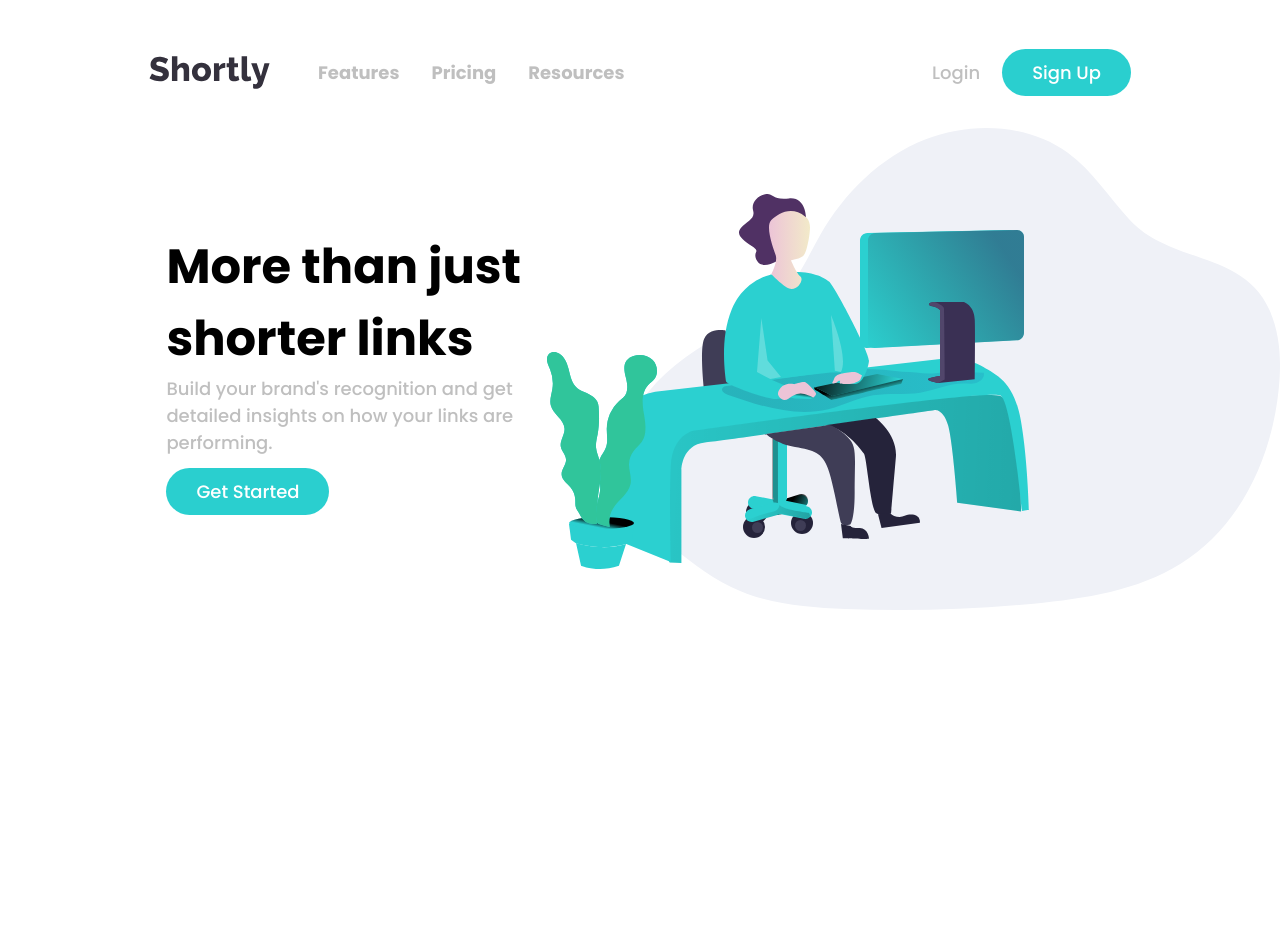
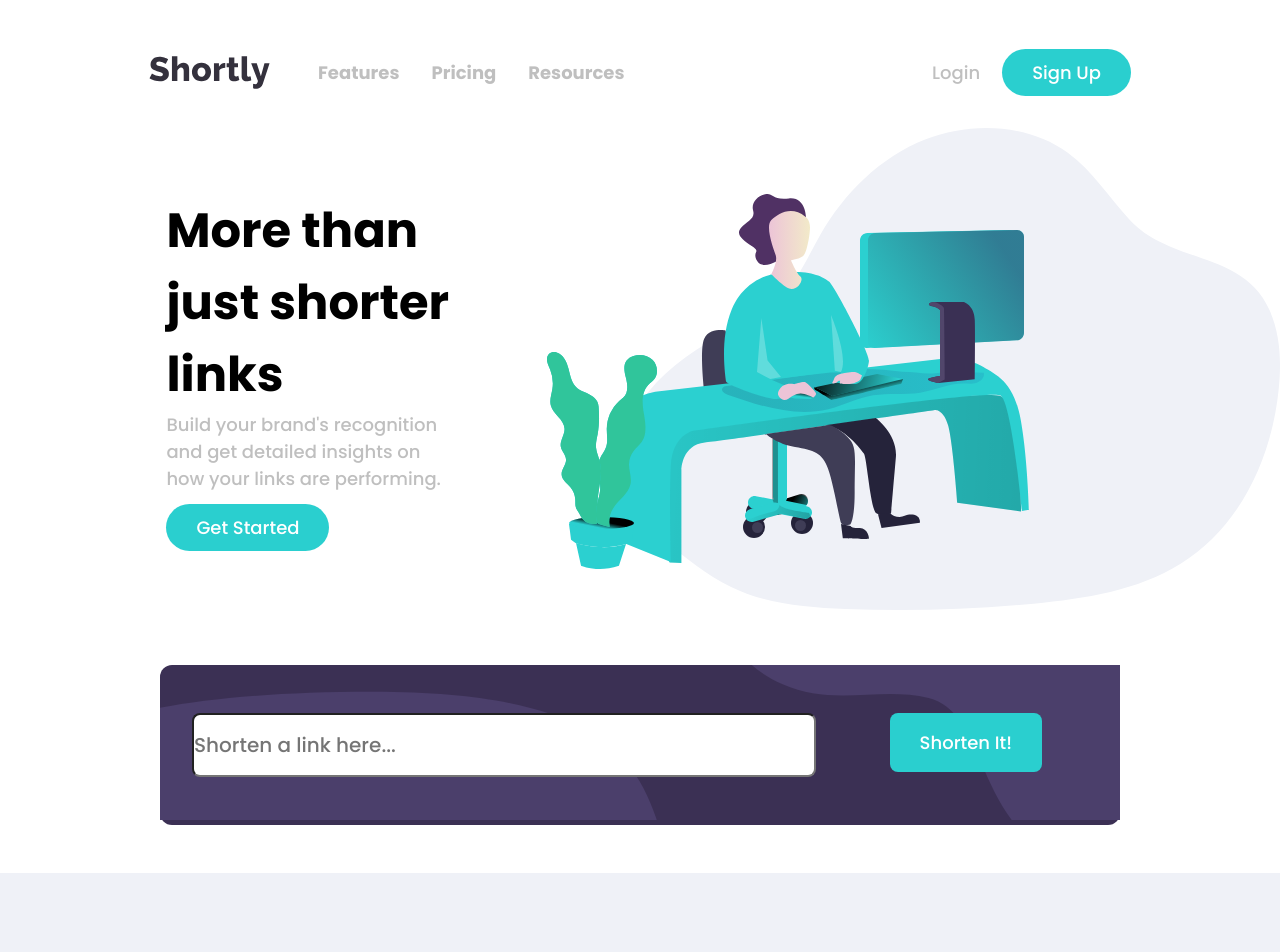
Before and after one commit to Akash007670/TheInternetFolks, a React (Create React App) app: page / in a window 1280 px wide. Shown: the top 952 px of the page. Before the commit the page ends 800 px from the top, so only its background shows below. Built offline with nearby package versions, Linux system fonts and the light colour scheme.

Commit message:
Added changes

```diff
--- a/src/App.js
+++ b/src/App.js
@@ -14,9 +14,9 @@ const App = () => {
         <Home />
         <Start />
       </Router>
-      {/* <Searchbar />
+      <Searchbar />
       <Content />
-      <Footer /> */}
+      <Footer />
     </div>
   );
 };
--- a/src/components/GetStarted/GetStartedElement.js
+++ b/src/components/GetStarted/GetStartedElement.js
@@ -19,7 +19,7 @@ export const ContentWrapper = styled.div`
   flex-direction: column;
   flex-wrap: wrap;
   margin-left: 13%;
-  margin-right: 1rem;
+  margin-right: 3rem;
   width: auto;
   @media screen and (max-width: 760px) {
     display: flex;
@@ -54,12 +54,14 @@ export const Para = styled.p`
   text-align: start;
   font-size: 18px;
   // background-color : yellow;
+  margin-right: 3rem;
   color: #bfbfbf;
   max-width: auto;
 
   @media screen and (max-width: 760px) {
     font-size: 10px;
     text-align: center;
+    margin-left: 2rem;
   }
 `;
 
--- a/src/components/MainContent/Searchbar.js
+++ b/src/components/MainContent/Searchbar.js
@@ -1,51 +1,50 @@
-import React, { useState,useEffect } from "react";
+import React, { useState, useEffect } from "react";
 import axios from "axios";
 import bgshorten from "../assets/images/bg-shorten-desktop.svg";
 
-import {CopyToClipboard} from 'react-copy-to-clipboard';
+import { CopyToClipboard } from "react-copy-to-clipboard";
 import {
   Background,
   SearchBar,
-  ButtonWrapper,
   Button,
   LinkList,
   CopyBtn,
-  CopiedBtn,
-  Paragraph
+  Paragraph,
 } from "../MainContent/SearchbarElement";
 
 const Searchbar = () => {
   const [query, setQuery] = useState("");
-  const [response,setResponse] = useState(null);
-  const [loading,setLoading] = useState(false);
-  const [copied,setCopied] = useState(false);
+  const [response, setResponse] = useState(null);
+  const [loading, setLoading] = useState(false);
+  const [copied, setCopied] = useState(false);
 
   useEffect(() => {
-    if(copied){
-      setTimeout(() => setCopied(false),3000);
+    if (copied) {
+      setTimeout(() => setCopied(false), 3000);
     }
-  },[copied])
+  }, [copied]);
 
   const handleOnClick = async (e) => {
     console.log(query);
-    if(query !== ""){
-      try{
+    if (query !== "") {
+      try {
         setLoading(true);
-        let res = await axios.get(`https://api.shrtco.de/v2/shorten?url=${query}`);
+        let res = await axios.get(
+          `https://api.shrtco.de/v2/shorten?url=${query}`
+        );
         console.log(res.data);
         setResponse(res.data);
         setLoading(false);
-      }catch(e){
+      } catch (e) {
         console.log(e);
       }
-
     }
-  }
+  };
 
   return (
     <>
       <Background>
-        <img src={bgshorten} alt="bg-short" height={130} width="100%" />
+        <img src={bgshorten} alt="bg-short" />
         <SearchBar
           input
           type="text"
@@ -53,23 +52,21 @@ const Searchbar = () => {
           value={query}
           onChange={(e) => setQuery(e.target.value)}
         />
-        <ButtonWrapper>
-          <Button onClick={handleOnClick}>
-            {loading ? "Shortening...." : "Shorten It!"}
-          </Button>
-        </ButtonWrapper>
+        <Button onClick={handleOnClick}>
+          {loading ? "Shortening...." : "Shorten It!"}
+        </Button>
       </Background>
 
-
       <LinkList>
-      <Paragraph>{response ? response?.result?.short_link : "Please enter a URL above"}</Paragraph>
-      <CopyToClipboard text={response?.result?.short_link}
-          onCopy={() => setCopied(true)}>
-        <CopyBtn>{copied ? "Copied" : "Copy"}</CopyBtn>
+        <Paragraph>
+          {response ? response?.result?.short_link : "Please add a link"}
+        </Paragraph>
+        <CopyToClipboard
+          text={response?.result?.short_link}
+          onCopy={() => setCopied(true)}
+        >
+          <CopyBtn>{copied ? "Copied" : "Copy"}</CopyBtn>
         </CopyToClipboard>
-      </LinkList>
-      <LinkList>
-        <CopiedBtn onClick = {e => console.log('hello')} >Copied</CopiedBtn>
       </LinkList>
     </>
   );
--- a/src/components/MainContent/SearchbarElement.js
+++ b/src/components/MainContent/SearchbarElement.js
@@ -2,111 +2,94 @@ import styled from "styled-components";
 
 export const Background = styled.div`
   display: flex;
-  margin-top: 30rem;
-  margin-left: 9rem;
-  margin-right: 12rem;
+  position: relative;
+  margin: 3rem 12.5%;
+  max-width: 100%;
+  height: 10rem;
   background-color: #3b3054;
-  position: sticky;
-  border-radius: 20px;
-  margin-bottom: 2rem;
-  z-index: 999;
+  border-radius: 12px;
+
+  & img {
+    height: 155px;
+    width: 100%;
+  }
 
   @media screen and (max-width: 760px) {
-    display: flex;
-    flex: 100;
-    margin-top: 10px;
-    padding: 10px;
-    width: 90%;
-    position: absolute;
-    left: -125px;
+    margin-top: 1rem;
+    height: 10rem;
+    width: 100%;
+    max-width: 95%;
     margin-bottom: 2rem;
-    z-index: 0;
+    margin-left: 1rem;
+    & img {
+      height: auto;
+    }
   }
 `;
 
 export const SearchBar = styled.input`
   display: flex;
   position: absolute;
-  top: 2rem;
+  font-size: 20px;
   left: 2rem;
-  align-items: center;
-  justify-content: center;
-  border: none;
+  top: 3rem;
+  height: 40%;
+  width: 80%;
+  max-width: 65%;
+  border-radius: 8px;
   outline: none;
-  font-size: 18px;
-  width: 668px;
-  height: 40px;
-  margin: 10px;
-  padding: 10px;
-  border-radius: 5px;
-  cursor: pointer;
-
   @media screen and (max-width: 760px) {
-    display: flex;
-    width: 90%;
-    left: 2px;
     top: 1rem;
-    flex: 100;
-    order: 1;
-  }
-`;
-
-export const ButtonWrapper = styled.div`
-  display: flex;
-  align-items: center;
-  position: absolute;
-  top: 2.3rem;
-  right: 2rem;
-  @media screen and (max-width: 760px) {
-    display: flex;
+    left: 1rem;
+    font-size: 18px;
     width: 100%;
-    flex: 100;
-    order: 2;
-    top: 100px;
-    left: 11px;
-    padding-bottom: 1.5rem;
+    max-width: 90%;
   }
 `;
 
 export const Button = styled.button`
+  display: flex;
+  position: absolute;
   border-radius: 8px;
   color: white;
   background-color: #2acfcf;
   white-space: nowrap;
-  padding: 10px 30px;
+  padding: 16px 30px;
   font-size: 18px;
   cursor: pointer;
   outline: none;
   border: none;
   text-decoration: none;
+  margin-left: 76%;
+  margin-top: 3rem;
   @media screen and (max-width: 760px) {
-    display: flex;
-    height: 40px;
-    width: 90%;
-    /* align-items: center;
-    justify-content: center; */
+    top: 2.5rem;
+    right: 1rem;
+    font-size: 18px;
+    justify-content: center;
+    text-align: center;
+    width: 100%;
+    max-width: 90%;
   }
 `;
 
 export const LinkList = styled.div`
   display: flex;
+  position: relative;
   background-color: #eff1f7;
-  border-radius: 8px;
-  margin-left: 9rem;
-  margin-right: 12rem;
-  margin-bottom: 2rem;
-  height: 60px;
   align-items: center;
+  height: 4rem;
+  justify-content: space-between;
+  padding: 1rem 2rem;
+  margin: 2rem 12rem;
 
   @media screen and (max-width: 760px) {
     display: flex;
-    position: absolute;
-    margin-top: 15rem;
-    margin-left : 2rem;
-    margin-right : 2rem;
-    width: 90%;
-    z-index : 0;
-
+    position: relative;
+    margin: 1rem 1rem;
+    width: 100%;
+    max-width: 95%;
+    z-index: 0;
   }
 `;
 
@@ -122,49 +105,19 @@ export const CopyBtn = styled.button`
   cursor: pointer;
   outline: none;
   border: none;
-  right: 14.1rem;
+  right: 8rem;
   text-decoration: none;
   @media screen and (max-width: 760px) {
-    display: flex;
-    position :relative;
-    height: 40px;
-    width: 240px;
-    margin-left : 22rem;
-
+    right: 1rem;
+  }
 `;
 
-export const CopiedBtn = styled.button`
+export const Paragraph = styled.p`
   display: flex;
-  position: absolute;
-  border-radius: 8px;
-  color: white;
-  background-color: #2acfcf;
-  white-space: nowrap;
-  padding: 10px 30px;
-  font-size: 18px;
-  cursor: pointer;
-  outline: none;
-  border: none;
-  text-decoration: none;
-  // display : none;
-
-   @media screen and (max-width : 760px) {
-      display : flex;
-      height : 40px;
-      width : 100px;
-      align-items : center;
-     justify-content : center;
-     margin-left : 22rem;
-   }
-`;
-export const Paragraph = styled.p`
-  margin-left: 2em;
-
-  @media screen and (max-width : 760px) {
-    font-size : 10px;
-    display: flex;
-    position: absolute;
-    margin-top: 5rem;
-
+  align-items: center;
+  @media screen and (max-width: 760px) {
+    /* justify-content: center;
+    text-align: center;
+    align-items: center; */
   }
 `;
--- a/src/components/Navbar/NavbarElement.js
+++ b/src/components/Navbar/NavbarElement.js
@@ -8,7 +8,7 @@ export const Nav = styled.nav`
   justify-content: space-around;
   align-items: center;
   font-size: 18px;
-  position: sticky;
+  position: relative;
   z-index: 10;
 
   @media screen and (max-width: 960px) {
```
